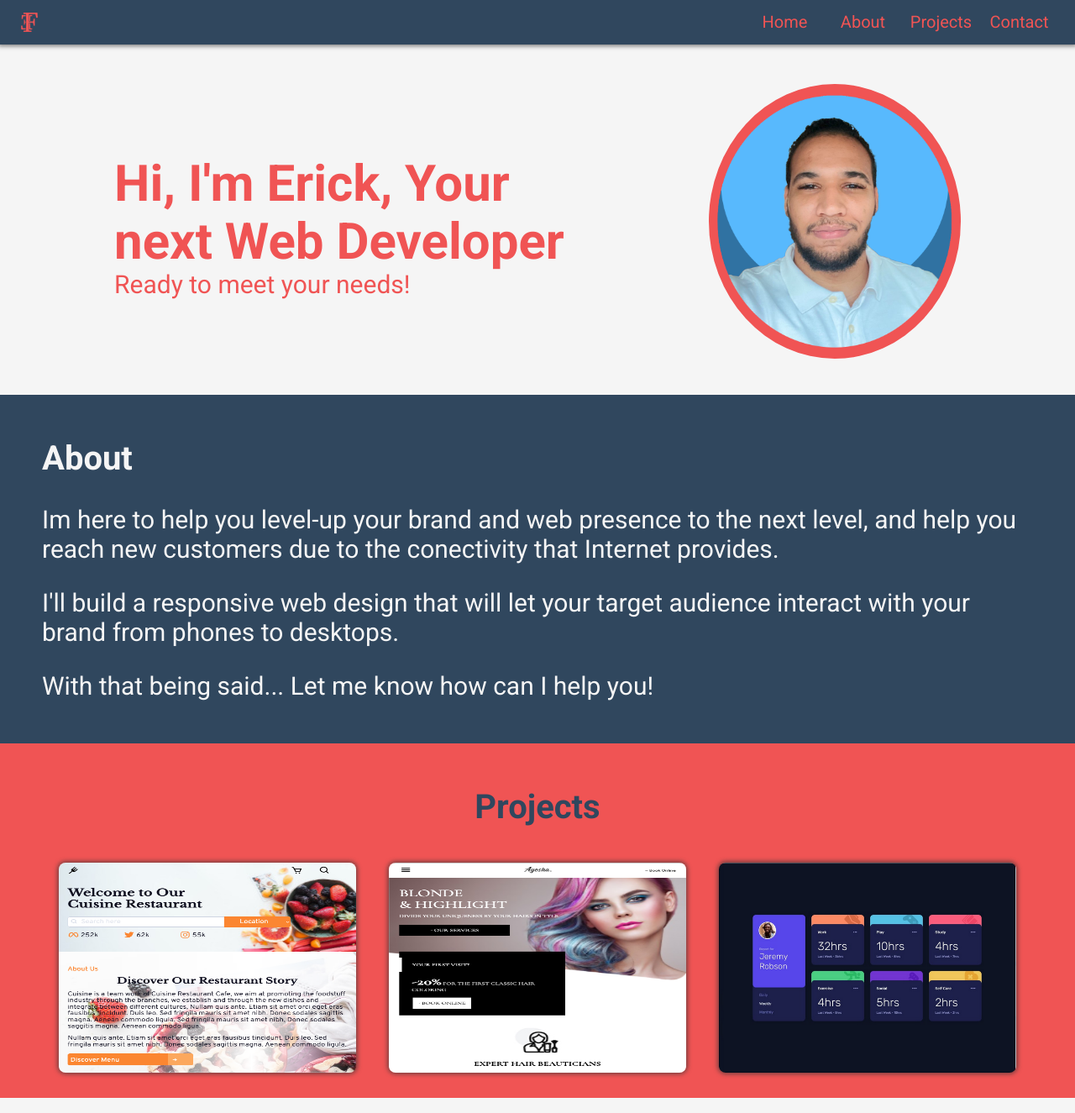
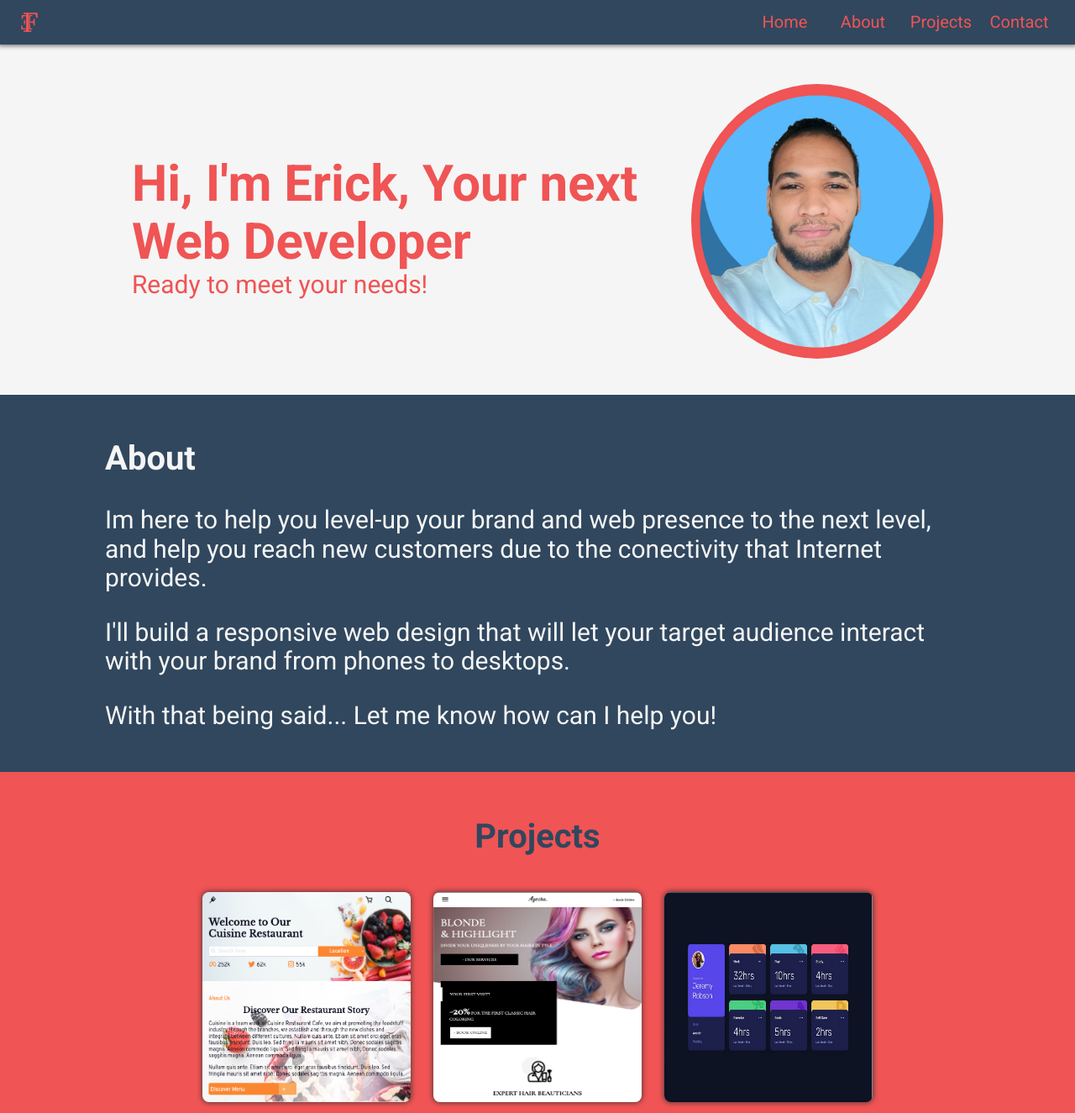
Before and after one commit to efs0-cod3/Portfolio, a plain HTML site: page index.html in a window 1280 px wide. Shown: the top 1325 px of the page at 84% size. Drawn offline with nearby package versions, Linux system fonts and the light colour scheme.

Commit message:
getting better

```diff
--- a/css/style.css
+++ b/css/style.css
@@ -17,6 +17,7 @@ html {
 body {
      font-family: 'Roboto', sans-serif;
      text-align: center;
+     max-width: 1920px;
 }
 
 
@@ -136,8 +137,11 @@ main {
 }
 
 h1 {
-     font-size: 4.5rem;
+     font-size: 4rem;
      margin-bottom: 0;
+}
+.h1_dsktp{
+     display: none;
 }
 
 .title p {
@@ -298,6 +302,13 @@ footer {
 /* ADDITIONAL STYLES
 /*******************************************/
 @media all and (min-width:800px) {
+     .h1_mobile{
+          display: none;
+     }
+     .h1_dsktp{
+          display: block;
+     }
+
      .projects_sections section {
           width: 40%;
           height: 200px;
@@ -311,6 +322,9 @@ footer {
      }
 }
 @media all and (min-width:1000px) {
+     .h1_mobile{
+          display: none;
+     }
 
      .bx-menu,
      #show-menu {
@@ -340,7 +354,7 @@ footer {
 
      main {
           flex-wrap: nowrap;
-          padding: 100px 50px 40px;
+          padding: 100px 125px 40px;
      }
 
      .title {
@@ -353,15 +367,20 @@ footer {
 
      #needs {
           text-align: left;
+          padding: 20px 125px ;
      }
 
      #projects {
           display: flex;
           flex-direction: column;
+          padding-bottom: 53.3px;
      }
 
      .projects_sections {
           display: flex;
+          margin-left: auto;
+          margin-right: auto;
+          width: 70%;
      }
 
      .projects_sections section {
--- a/index.html
+++ b/index.html
@@ -51,7 +51,8 @@
 	<!-- main banner -->
 	<main id="main">
 		<section class="title color">
-			<h1>Hi, I'm Erick, Your <br> next <span class="web">Web Developer</span></h1>
+			<h1 class="h1_mobile">Hi, I'm Erick, Your next <span class="web">Web Developer</span></h1>
+			<h1 class="h1_dsktp">Hi, I'm Erick, Your next <br><span class="web">Web Developer</span></h1>
 			<p>Ready to meet your needs!</p>
 		</section>
 		<section>
```
